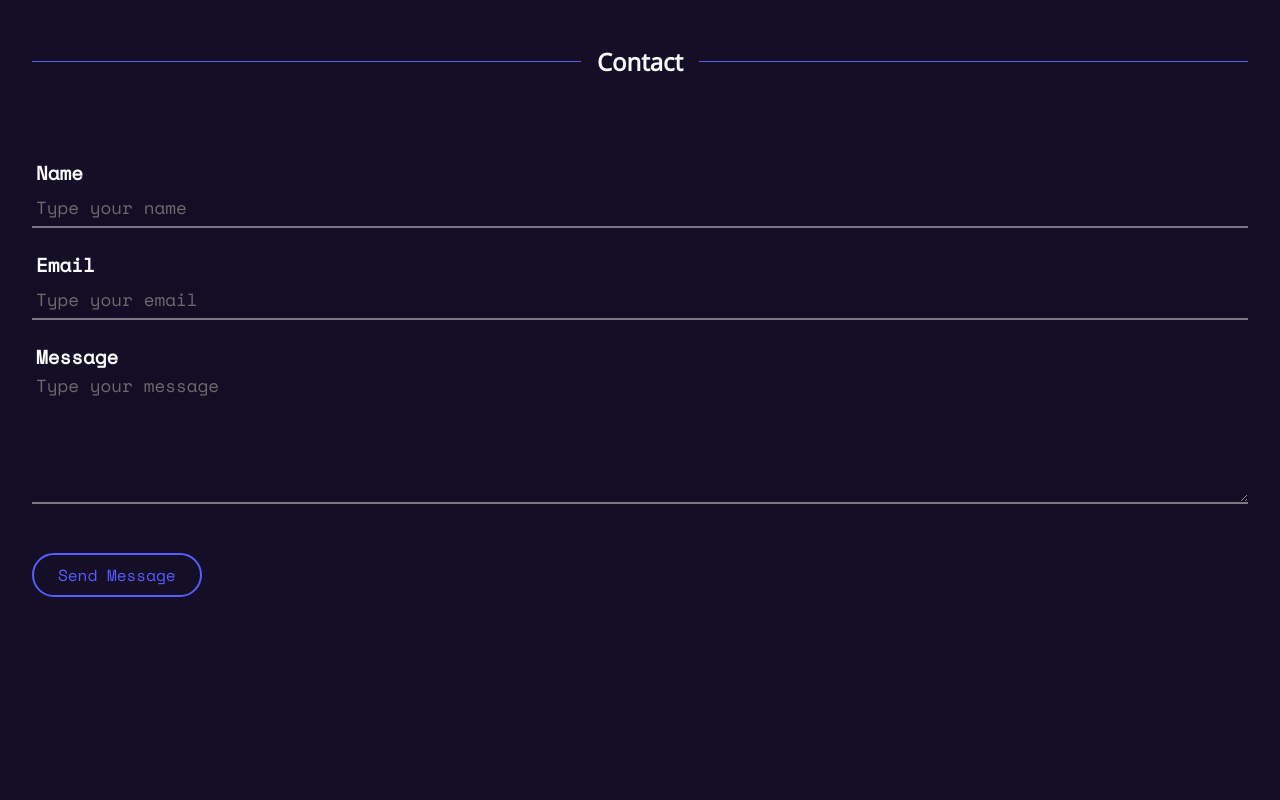
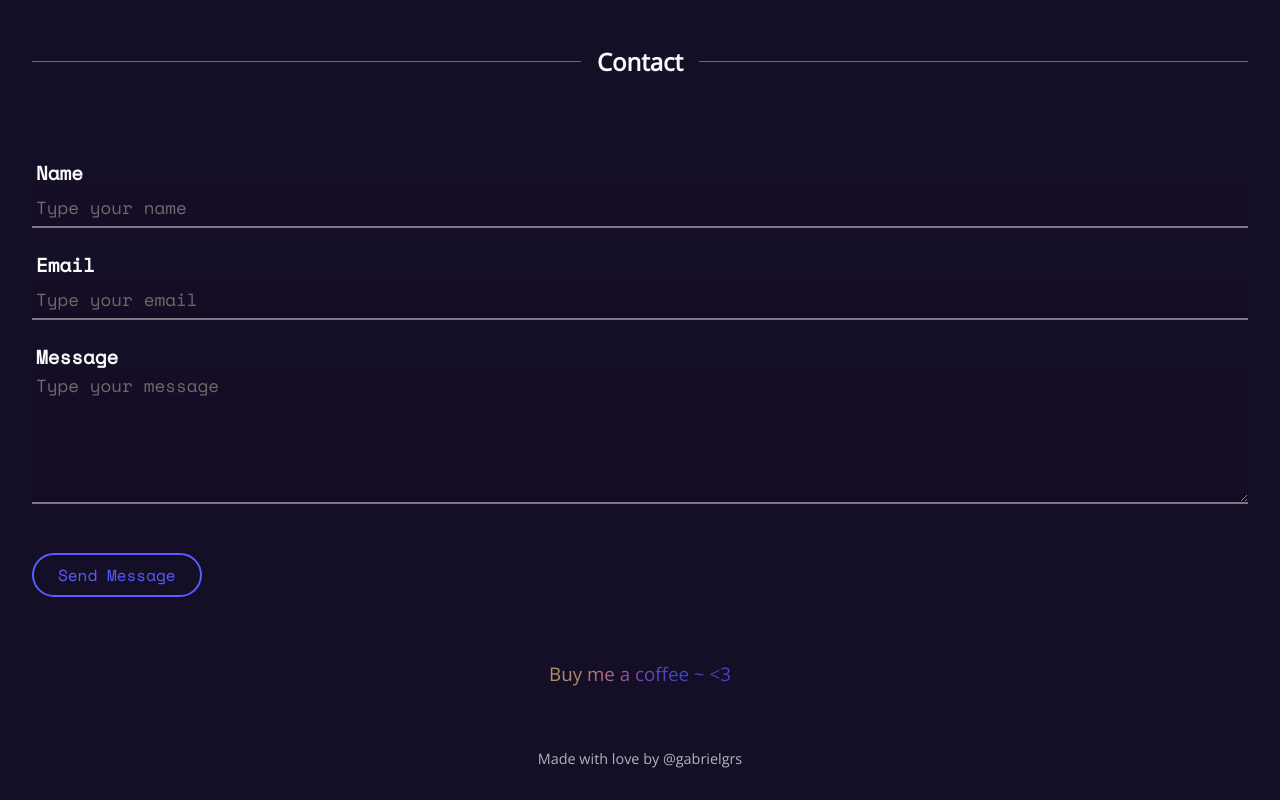
Before and after one commit to gabrielgrs/portfolio, a Next.js app: page / in a window 1280 px wide. Shown: the part 2302-3102 px from the top of the page. Before the commit the page ends 2931 px from the top, so only its background shows below. Built offline with nearby package versions, Linux system fonts and the light colour scheme.

Commit message:
:sparkles: Add footer

```diff
--- /dev/null
+++ b/src/components/Footer/index.tsx
@@ -0,0 +1,25 @@
+import * as S from './styles'
+
+const Footer = () => {
+  return (
+    <S.Footer>
+      <S.BuyMeACoffeContainer>
+        <S.BuyMeACoffee
+          href="https://www.buymeacoffee.com/gabrielgrs"
+          target="_blank"
+          rel="noreferrer"
+        >
+          Buy me a coffee ~ {'<3'}
+        </S.BuyMeACoffee>
+      </S.BuyMeACoffeContainer>
+      <br />
+      <br />
+      Made with love by{' '}
+      <a href="https://github.com/gabrielgrs" target="_blank" rel="noreferrer">
+        @gabrielgrs
+      </a>
+    </S.Footer>
+  )
+}
+
+export default Footer
--- /dev/null
+++ b/src/components/Footer/styles.ts
@@ -0,0 +1,48 @@
+import styled, { css, keyframes } from 'styled-components'
+
+export const Footer = styled.footer`
+  padding: 32px 0;
+  text-align: center;
+  font-size: 0.9em;
+  opacity: 0.7;
+`
+
+export const BuyMeACoffeContainer = styled.div`
+  height: 50px;
+  position: relative;
+
+  > {
+    position: absolute;
+    left: 50%;
+    top: 50%;
+    transform: translate(-50%, -50%);
+  }
+`
+
+const fontSize = keyframes`
+   0%,
+    100% {
+      font-size: 1.3em;
+    }
+
+    50% {
+      font-size: 1.5em;
+    }
+`
+
+export const BuyMeACoffee = styled.a`
+  ${({ theme }) => css`
+    background: linear-gradient(
+      271deg,
+      ${theme.colors.secondary} 30%,
+      #a162e8 50%,
+      #f093b0 70%,
+      #edca85 94%
+    );
+    -webkit-background-clip: text;
+    -webkit-text-fill-color: transparent;
+    font-size: 1.3em;
+
+    animation: ${fontSize} 2s ease-in-out infinite;
+  `}
+`
--- a/src/pages/index.tsx
+++ b/src/pages/index.tsx
@@ -5,6 +5,7 @@ import Main from '../components/Main'
 import About from '../components/About'
 import Work from '../components/Work'
 import Contact from '../components/Contact'
+import Footer from '../components/Footer'
 
 const Home: NextPage = () => {
   return (
@@ -14,6 +15,7 @@ const Home: NextPage = () => {
       <About />
       <Work />
       <Contact />
+      <Footer />
     </Fragment>
   )
 }
```
